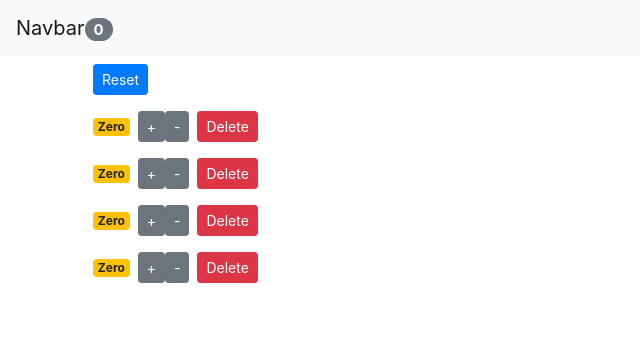
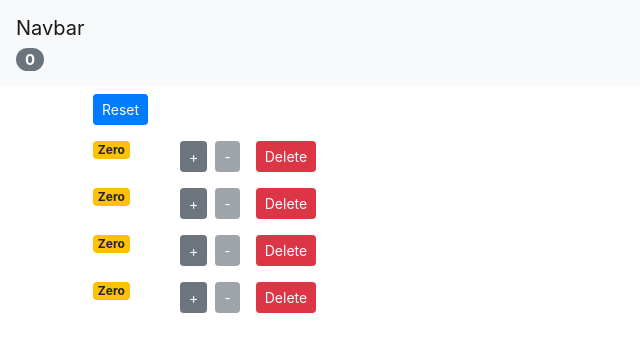
Before and after one commit to surfturk/counter-app, a React (Create React App) app: page / in a window 1280 px wide. Shown: the top 352 px of the page, without its empty margins (0-640 px from the left). Built offline with nearby package versions, Linux system fonts and the light colour scheme.

Commit message:
finshed decrement button

```diff
--- a/src/components/counter.jsx
+++ b/src/components/counter.jsx
@@ -3,8 +3,11 @@
 class Counter extends Component {
   render() {
     return (
-      <div>
+      <div className="row">
+        <div className="col-1">
           <span className={this.getBadgeClasses()}>{this.formatCount()}</span>
+        </div>
+        <div className="col">
           <button
             onClick={() => this.props.onIncrement(this.props.counter)}
             className="btn btn-secondary btn-sm"
@@ -13,7 +16,8 @@
           </button>
           <button
             onClick={() => this.props.onDecrement(this.props.counter)}
-          className="btn btn-secondary btn-sm"
+            className="btn btn-secondary btn-sm m-2"
+            disabled={this.props.counter.value === 0 ? "disabled" : ""}
           >
             -
           </button>
@@ -23,6 +27,7 @@
           >
             Delete
           </button>
+        </div>
       </div>
     );
   }
--- a/src/components/navbar.jsx
+++ b/src/components/navbar.jsx
@@ -5,9 +5,11 @@
     <nav className="navbar navbar-light bg-light">
       <a className="navbar-brand" href="#">
         Navbar
-        <span className="badge badge-pill badge-secondary">
-          {totalCounters}
-        </span>
+        <div>
+          <span className="badge badge-pill badge-secondary">
+            {totalCounters}
+          </span>
+        </div>
       </a>
     </nav>
   );
```
Lines whose indentation alone changed are shown as unchanged.
